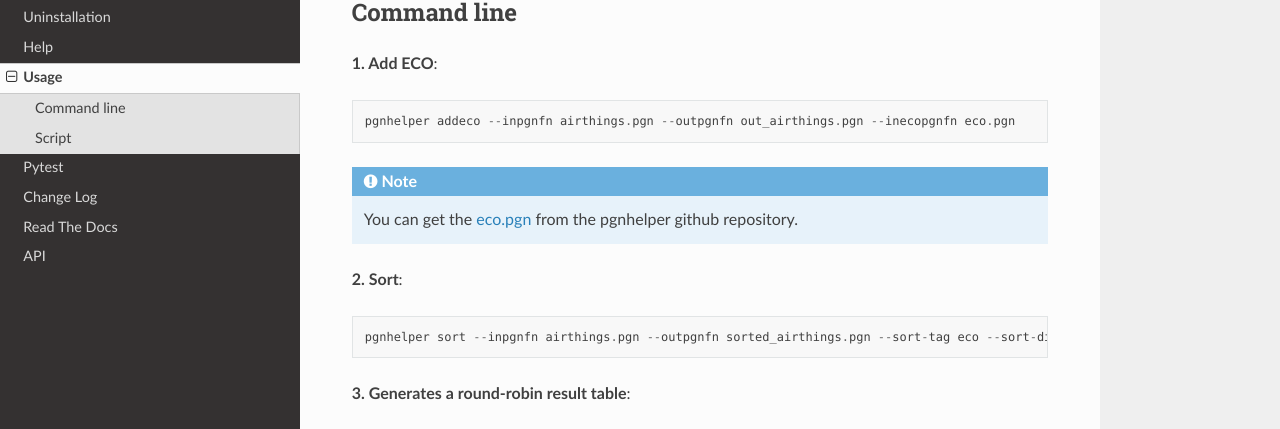
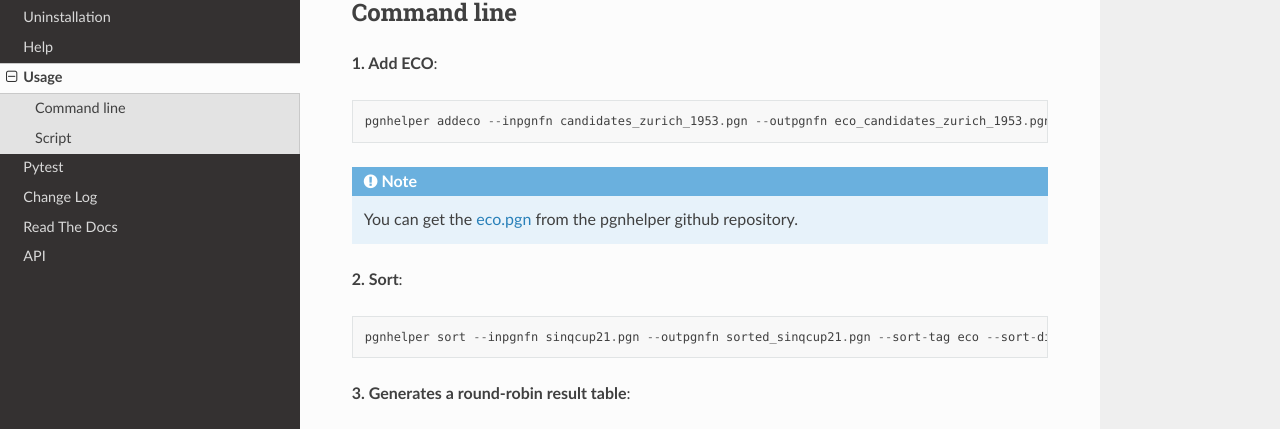
Before and after one commit to fsmosca/pgnhelper, a Sphinx documentation site: the page built from docs/usage.rst, in a window 1280 px wide and 900 px high. Shown: the part 164-593 px from the top of the window. Built offline with Sphinx 7.4.7 and the Read the Docs theme 2.0.0, drawn with Linux system fonts in a browser that asks for light colours.

Commit message:
Update usage.rst

```diff
--- a/docs/usage.rst
+++ b/docs/usage.rst
@@ -8,14 +8,14 @@ Command line
 
 **1. Add ECO**::
 
-   pgnhelper addeco --inpgnfn airthings.pgn --outpgnfn out_airthings.pgn --inecopgnfn eco.pgn
+   pgnhelper addeco --inpgnfn candidates_zurich_1953.pgn --outpgnfn eco_candidates_zurich_1953.pgn --inecopgnfn eco.pgn
 
 .. note::
    You can get the `eco.pgn <https://github.com/fsmosca/pgnhelper/tree/main/eco>`_ from the pgnhelper github repository.
 
 **2. Sort**::
 
-   pgnhelper sort --inpgnfn airthings.pgn --outpgnfn sorted_airthings.pgn --sort-tag eco --sort-direction hightolow
+   pgnhelper sort --inpgnfn sinqcup21.pgn --outpgnfn sorted_sinqcup21.pgn --sort-tag eco --sort-direction hightolow
 
 **3. Generates a round-robin result table**::
 
```
